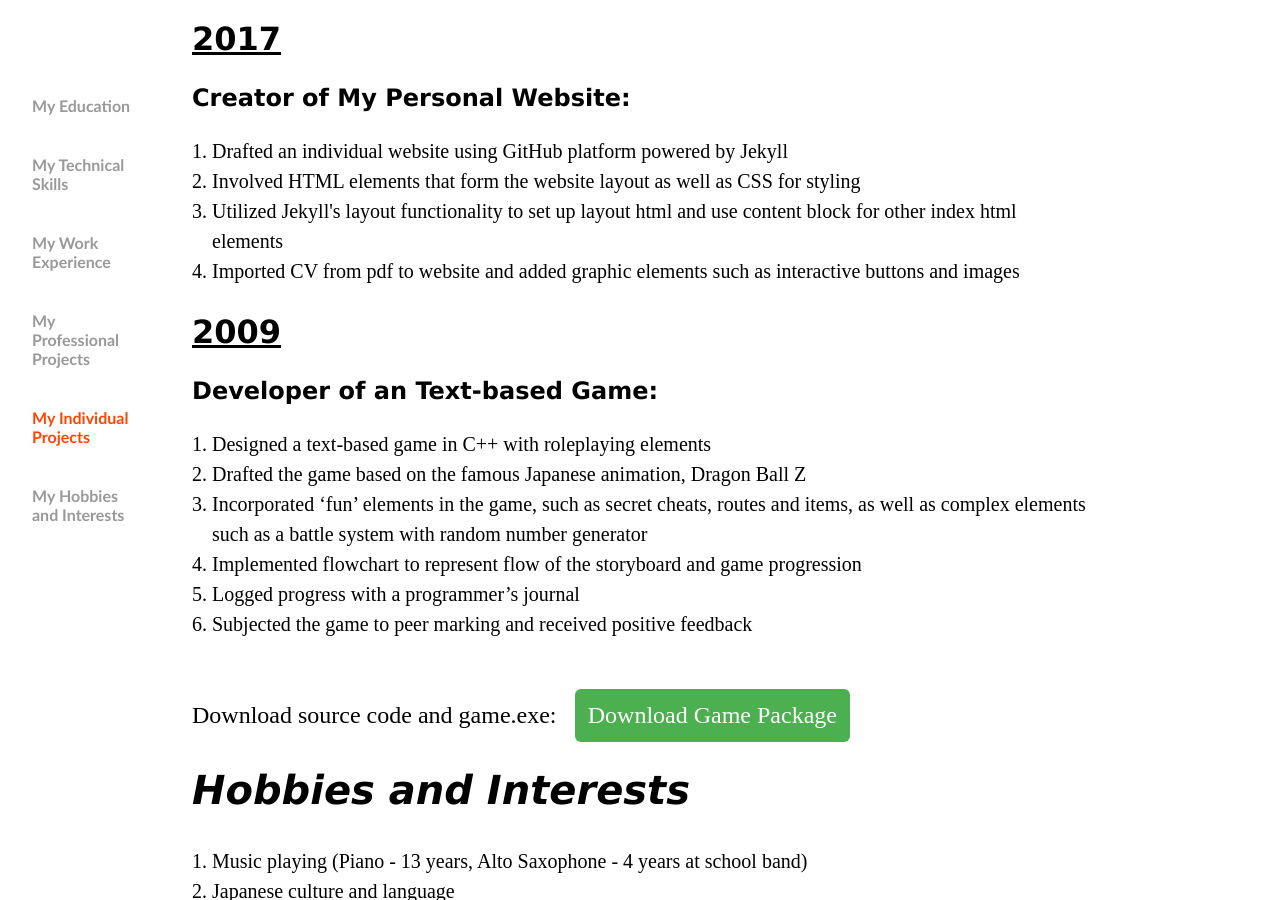
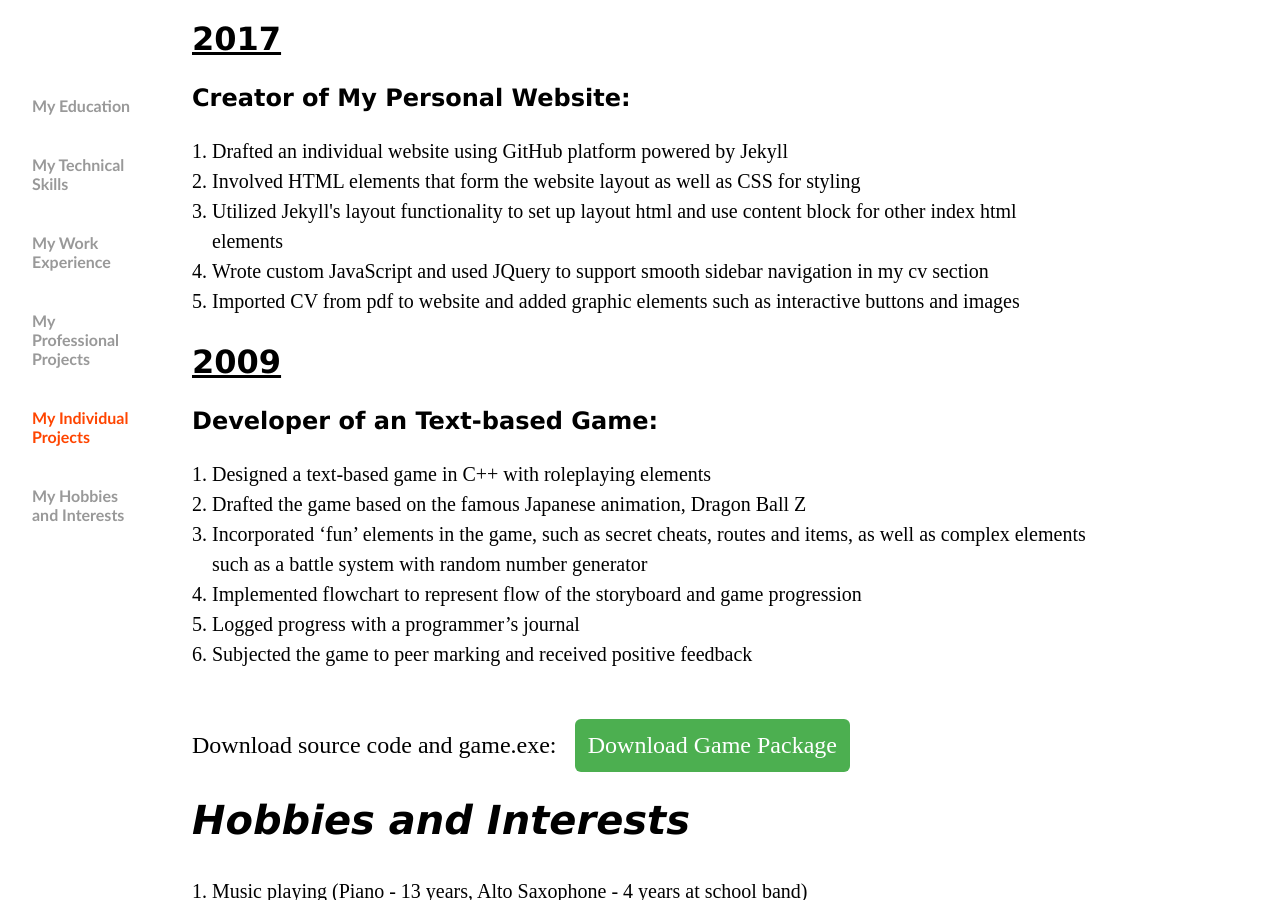
Before and after one commit to bennyfang/bennyfang.github.io, a Jekyll site: the page built from cv/index.html, in a window 1280 px wide and 900 px high, scrolled down 3631 px. Built offline with Jekyll 4.4.1, drawn with Linux system fonts in a browser that asks for light colours.

Commit message:
Minor update to resume and experience

```diff
--- a/cv/index.html
+++ b/cv/index.html
@@ -94,6 +94,7 @@ description: Benny Fang's CV
             <li>Drafted an individual website using GitHub platform powered by Jekyll</li>
             <li>Involved HTML elements that form the website layout as well as CSS for styling</li>
             <li>Utilized Jekyll's layout functionality to set up layout html and use content block for other index html elements</li>
+            <li>Wrote custom JavaScript and used JQuery to support smooth sidebar navigation in my cv section</li>
             <li>Imported CV from pdf to website and added graphic elements such as interactive buttons and images</li>
         </ul>
         <h2>2009</h2>
```
Also changed, not shown: 1 other file.
